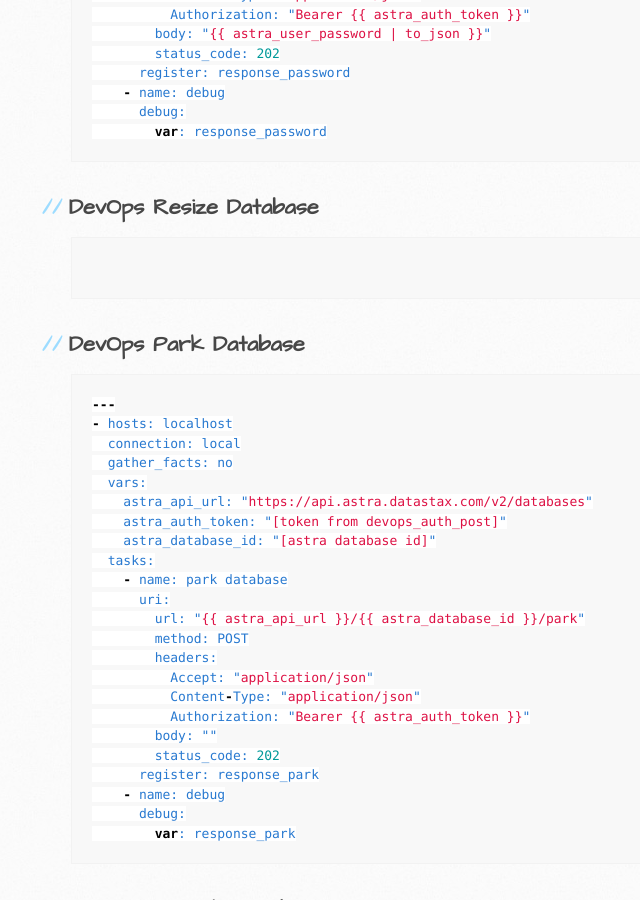
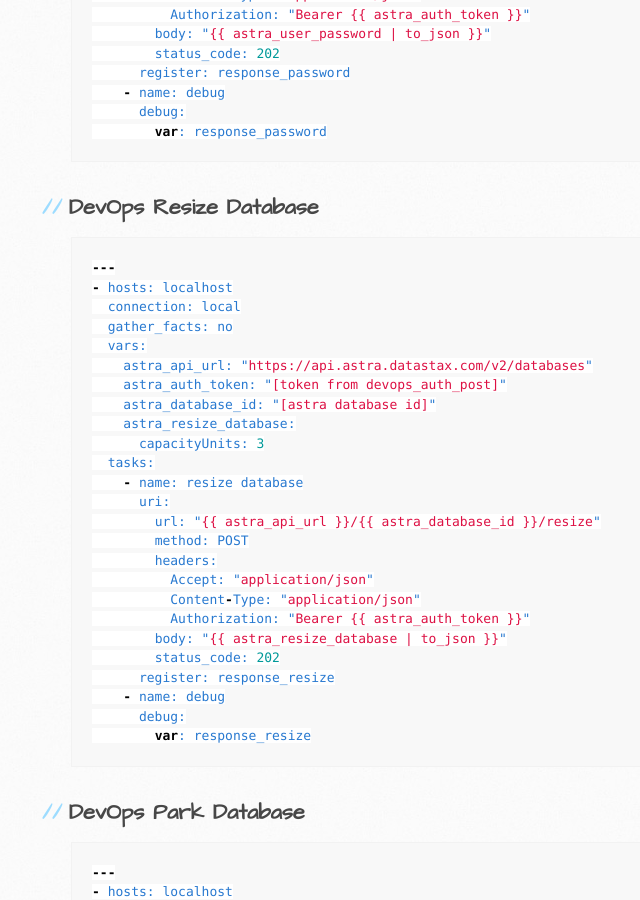
Before and after one commit to ds-steven-matison/ds-steven-matison.github.io, a Jekyll site: the page built from astra_ansible_devops.md, in a window 1280 px wide and 900 px high, scrolled down 3421 px. Shown: the whole window, without its empty margins (99-739 px from the left). Built offline with Jekyll 4.4.1, drawn with Linux system fonts in a browser that asks for light colours.

Commit message:
Add Resize Database

````diff
--- a/astra_ansible_devops.md
+++ b/astra_ansible_devops.md
@@ -173,7 +173,31 @@
 
 {% raw %}
 ```js
-
+---
+- hosts: localhost
+  connection: local
+  gather_facts: no
+  vars:
+    astra_api_url: "https://api.astra.datastax.com/v2/databases"
+    astra_auth_token: "[token from devops_auth_post]"
+    astra_database_id: "[astra database id]"
+    astra_resize_database:
+      capacityUnits: 3
+  tasks:
+    - name: resize database
+      uri:
+        url: "{{ astra_api_url }}/{{ astra_database_id }}/resize"
+        method: POST
+        headers:
+          Accept: "application/json"
+          Content-Type: "application/json"
+          Authorization: "Bearer {{ astra_auth_token }}"
+        body: "{{ astra_resize_database | to_json }}"
+        status_code: 202
+      register: response_resize
+    - name: debug
+      debug:
+        var: response_resize
 ```
 {% endraw %}
 ## DevOps Park Database
````
